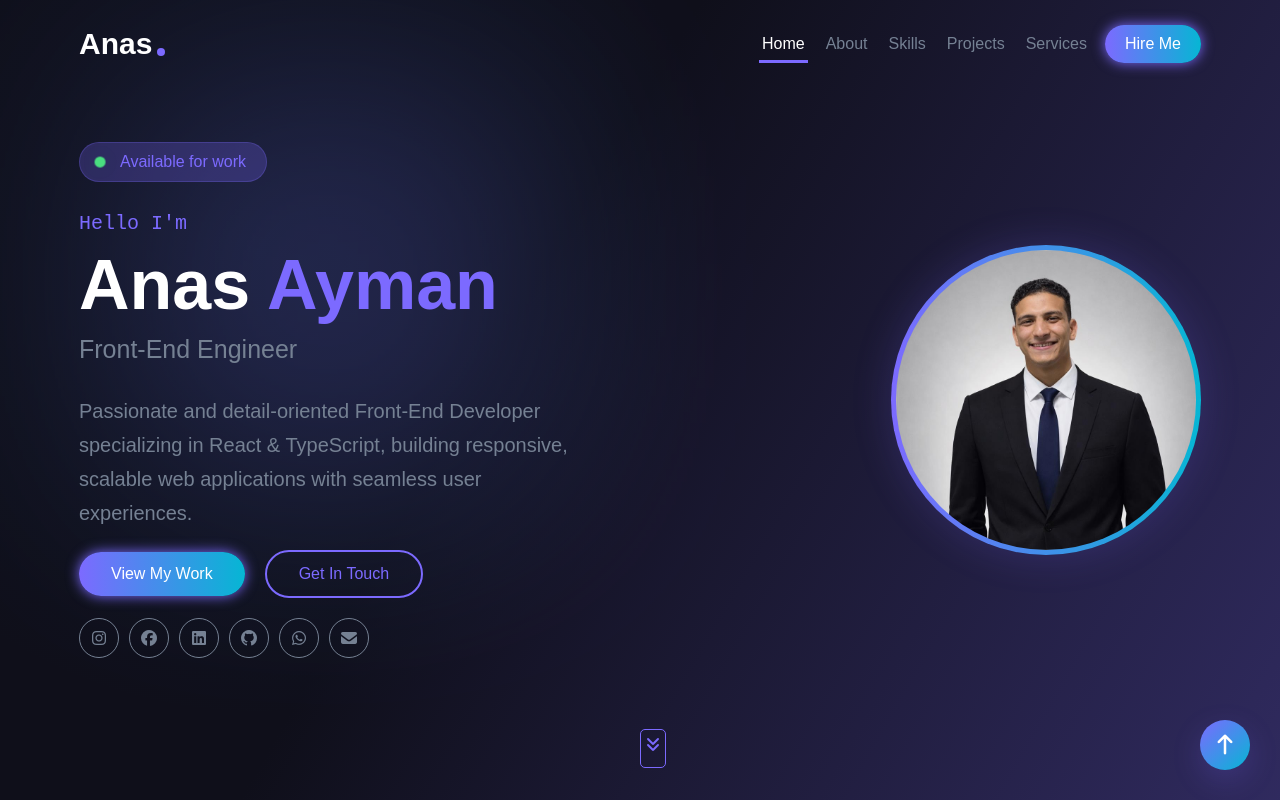
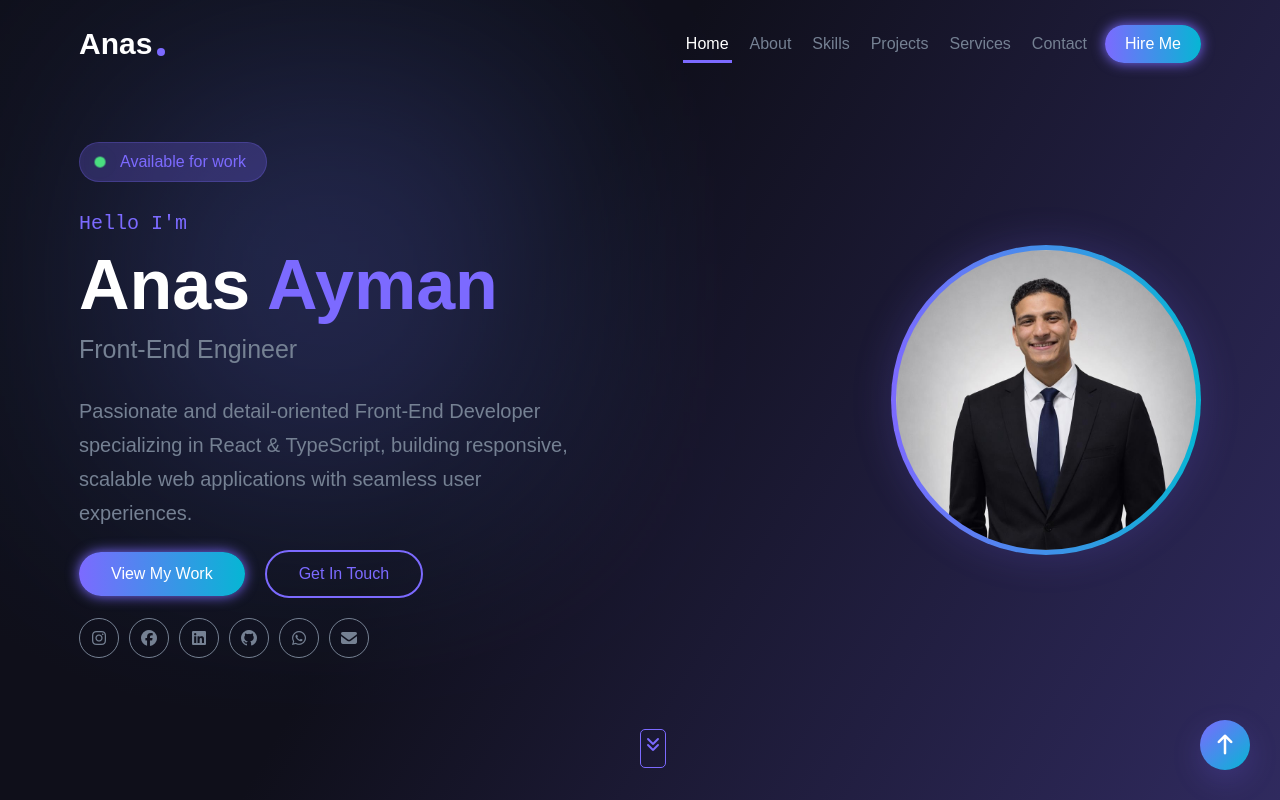
Before and after one commit to anasaymanay-dev/React-Portfolio, a React (Vite) app: page / in a window 1280 px wide. Shown: the top 800 px of the page. Built offline with nearby package versions, Linux system fonts and the light colour scheme.

Commit message:
edit cv link and add contact item in header

```diff
--- a/src/Components/about/About.jsx
+++ b/src/Components/about/About.jsx
@@ -43,7 +43,11 @@
               </div>
             </div>
             <div className="about-actions">
-              <a href="#" className="btn primary-btn">
+              <a
+                target="_blank"
+                href="https://drive.google.com/file/d/1yMOzvdXo0tMbYuZG0GYbcoxljpYHmBts/view"
+                className="btn primary-btn"
+              >
                 Download CV
               </a>
               <a href="#contact" className="btn secondary-btn">
--- a/src/Components/header/Header.jsx
+++ b/src/Components/header/Header.jsx
@@ -66,6 +66,11 @@
                 </a>
               </li>
               <li className="nav-item">
+                <a href="#contact" onClick={handleLinkClick}>
+                  Contact
+                </a>
+              </li>
+              <li className="nav-item">
                 <a
                   href="#"
                   className="nav-btn btn"
```
